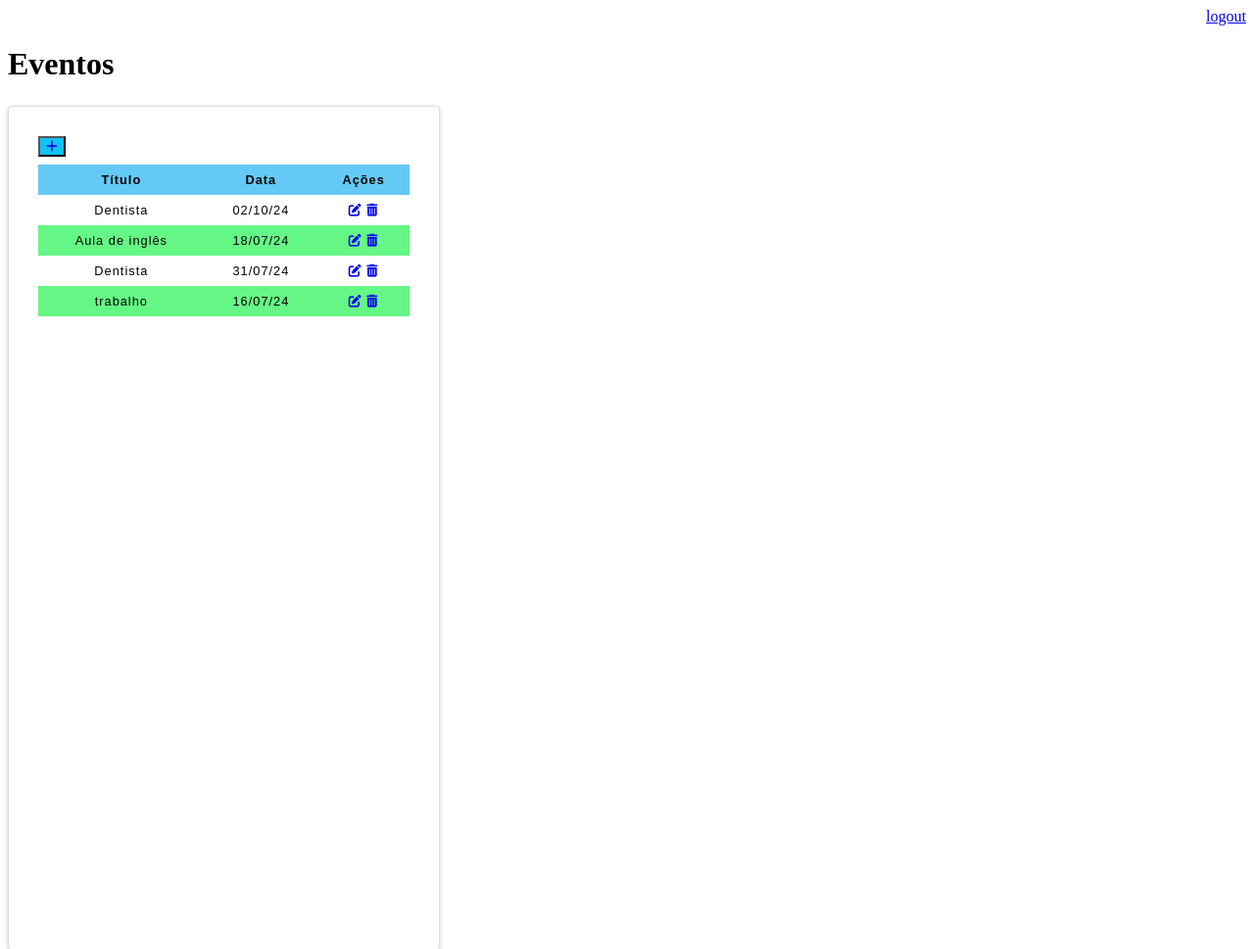
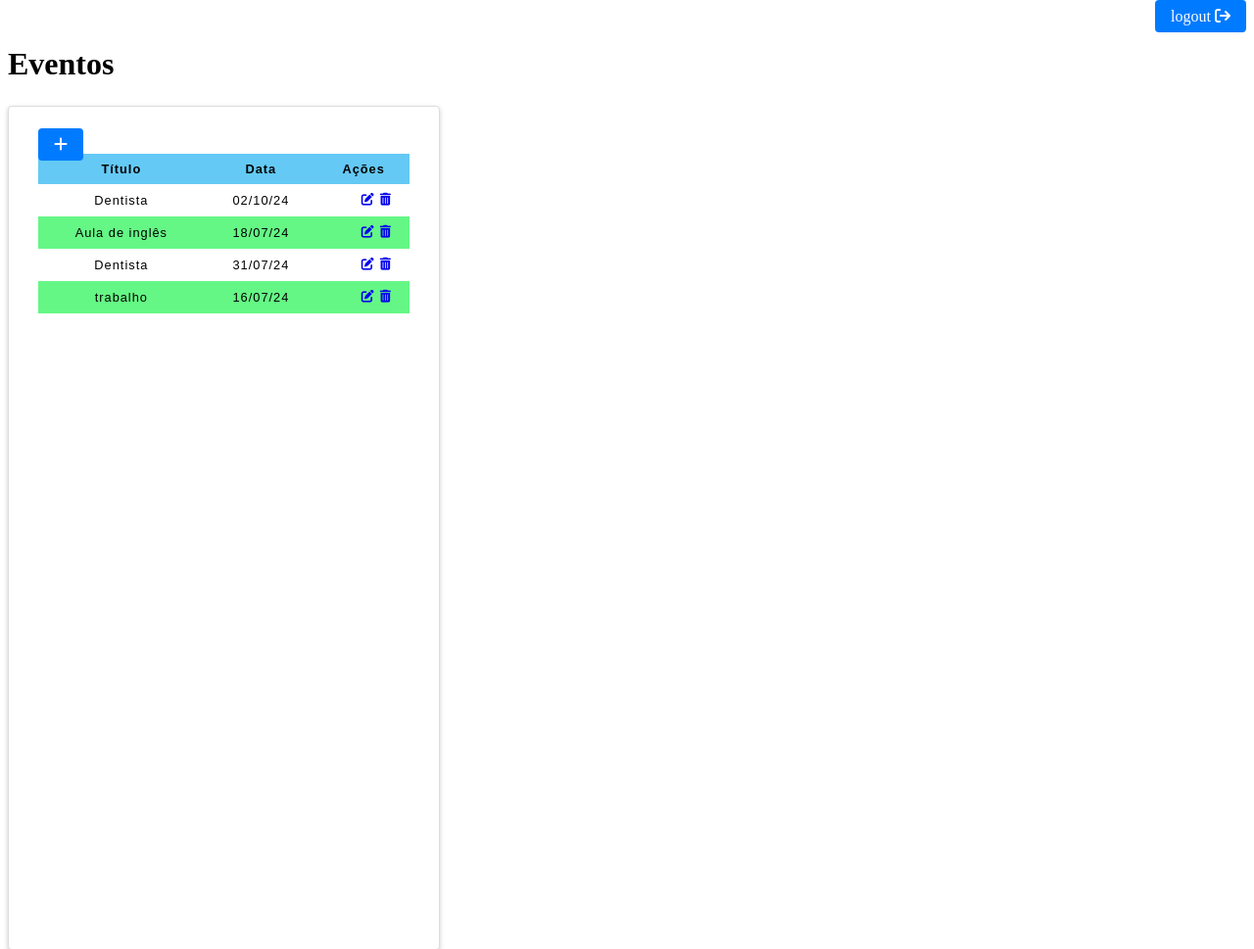
Before and after one commit to Gileno29/agenda, a Django app: page /agenda/ in a window 1280 px wide. Shown: the top 969 px of the page at 98% size. Run offline with Django 5.2, Linux system fonts and the light colour scheme; a user stored in the database is signed in; data comes from the database, SQL or seed files in the repository; both versions use the stored data as it was after the commit.

Commit message:
ajustes no visual da aplicação

```diff
--- a/agenda/static/css/agenda.css
+++ b/agenda/static/css/agenda.css
@@ -57,3 +57,8 @@
 
 
   }
+  .acoes{
+    width: 15px;
+    height: 15px;
+    margin-left: 35%;
+  }
--- a/agenda/templates/agenda.html
+++ b/agenda/templates/agenda.html
@@ -6,7 +6,7 @@
 
   <div class="evento-container">
 
-    <button class="bt-adicao"><a href="evento/" ><i class="fa fa-plus" aria-hidden="true"></i></a></button>
+   <a class="btn btn-primary" href="evento/" ><i class="fa fa-plus" aria-hidden="true"></i></a>
 
         <div class="evento">
 
--- a/agenda/templates/model-header.html
+++ b/agenda/templates/model-header.html
@@ -6,5 +6,5 @@
 <link rel="stylesheet" type="text/css" href="{% static 'css/evento.css' %}"></style>
 <title>Document</title>
 <div align="right">
-    <a href="/logout">logout</a>
+    <a  class="btn btn-primary" href="/logout">logout <i class="fa fa-sign-out" aria-hidden="true"></i></a>
 </div>
```
Also changed, not shown: agenda/db.sqlite3.
